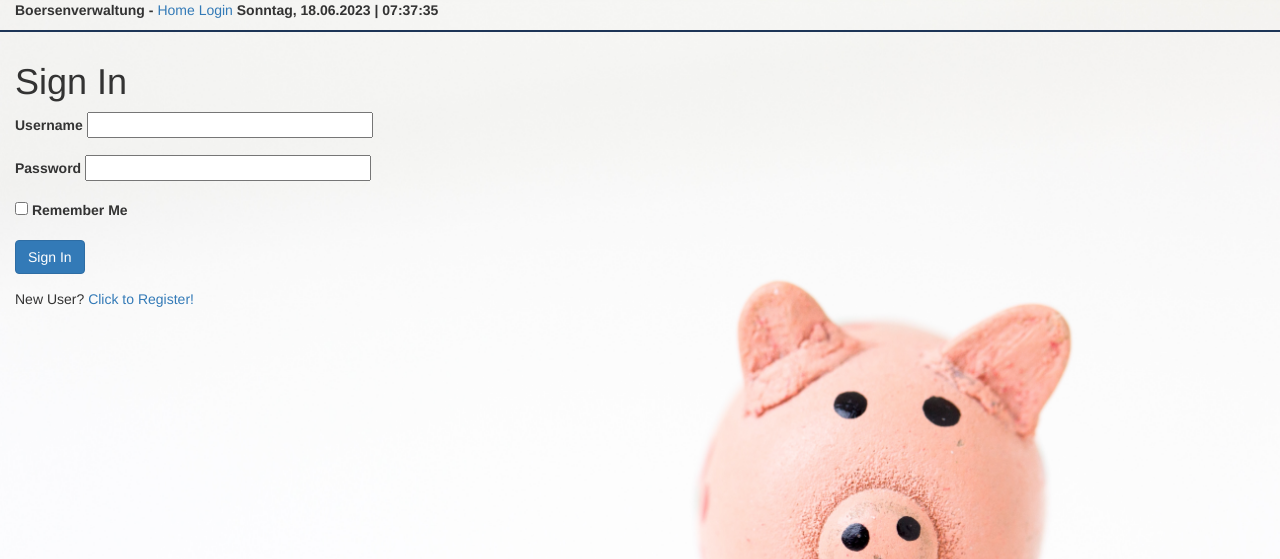
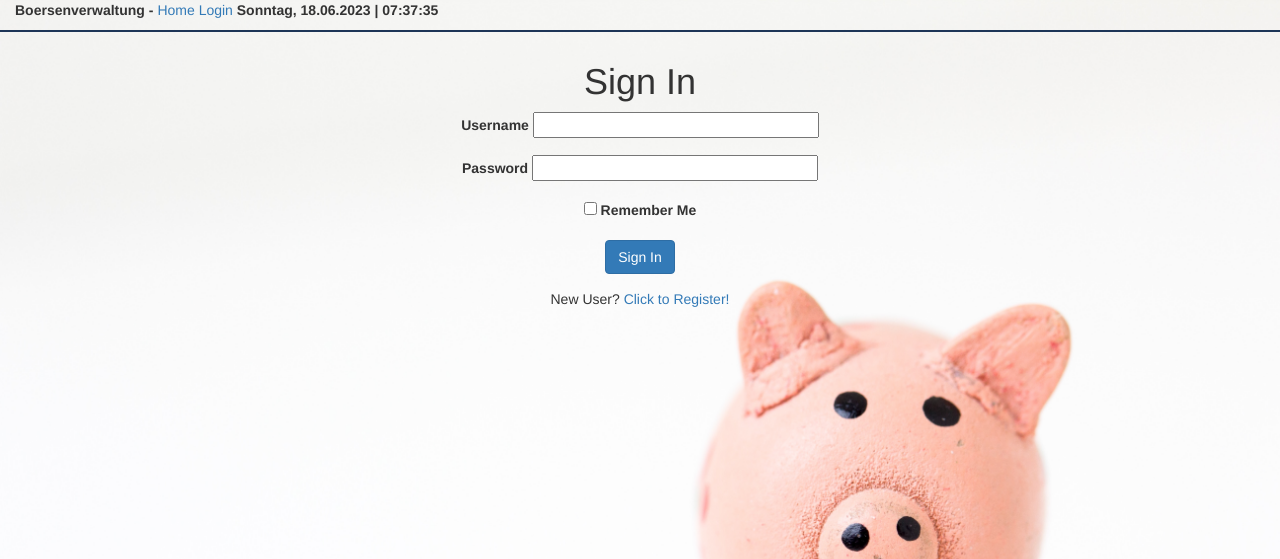
Before and after one commit to knolukas/boersenverwaltung, a Flask app: page /login in a window 1280 px wide. Shown: the top 559 px of the page. Run offline with Flask 3, Linux system fonts and the light colour scheme; some libraries are stand-ins or nearby versions.

Commit message:
login neu

```diff
--- a/app/templates/login.html
+++ b/app/templates/login.html
@@ -1,7 +1,7 @@
 {% extends "base.html" %}
 
 {% block content %}
-    <div class="container-fluid">
+    <div class="container" style="text-align: center">
             <h1>Sign In</h1>
             <form action="" method="post" novalidate>
                 {{ form.hidden_tag() }}
```
